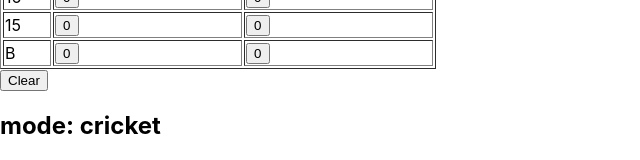
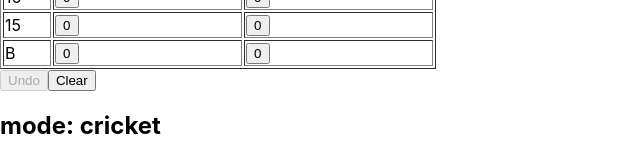
Before and after one commit to ameyaagrawal/darts-tracker, a React (Create React App) app: page / in a window 1280 px wide. Both pictures are taken after a click on the button "Confirm". Shown: the part 267-427 px from the top of the page, without its empty margins (0-640 px from the left). Built offline with nearby package versions, Linux system fonts and the light colour scheme.

Commit message:
add undo button

```diff
--- a/src/Cricket.js
+++ b/src/Cricket.js
@@ -10,6 +10,7 @@ function Cricket({ selectedPlayers }) {
   const [counts, setCounts] = useState(
     Array.from({ length: targets.length - 1 }, () => Array(selectedPlayers).fill(0))
   );
+  const [history, setHistory] = useState([]);
   const [gameOver, setGameOver] = useState(false);
   const [winner, setWinner] = useState('');
   const [showWinner, setShowWinner] = useState(false);
@@ -21,6 +22,12 @@ function Cricket({ selectedPlayers }) {
   };
 
   const handleButtonClick = (rowIndex, colIndex) => {
+    // Save the current state to history before making changes
+    setHistory([
+      ...history,
+      { counts: [...counts.map((row) => [...row])], scores: [...scores] }
+    ]);
+
     // Record hit on a target
     const updatedCounts = [...counts];
     updatedCounts[rowIndex][colIndex] += 1;
@@ -49,6 +56,18 @@ function Cricket({ selectedPlayers }) {
     }
   };
 
+  const handleUndoButton = () => {
+    if (gameOver) {
+      setGameOver(false);
+    }
+    if (history.length > 0) {
+      const lastState = history[history.length - 1];
+      setCounts(lastState.counts);
+      setScores(lastState.scores);
+      setHistory(history.slice(0, -1)); // Remove the last state
+    }
+  };
+
   const checkWinner = (colIndex, counts, scores) => {
     // All target counts must be ≥ 3 for the player to win
     for (let i = 0; i < targets.length - 1; i++) {
@@ -59,9 +78,10 @@ function Cricket({ selectedPlayers }) {
     return scores[colIndex] === Math.min(...scores);
   };
 
-  function resetState() {
+  const resetState = () => {
     setScores(Array(selectedPlayers).fill(0));
     setCounts(Array.from({ length: targets.length - 1 }, () => Array(selectedPlayers).fill(0)));
+    setHistory([]);
     setGameOver(false);
     setWinner('');
     setShowWinner(false);
@@ -128,6 +148,7 @@ function Cricket({ selectedPlayers }) {
           ))}
         </tbody>
       </table>
+      <button onClick={handleUndoButton} disabled={history.length === 0}>Undo</button>
       <button onClick={() => {resetState();}}>Clear</button>
     </div>
   );
```
